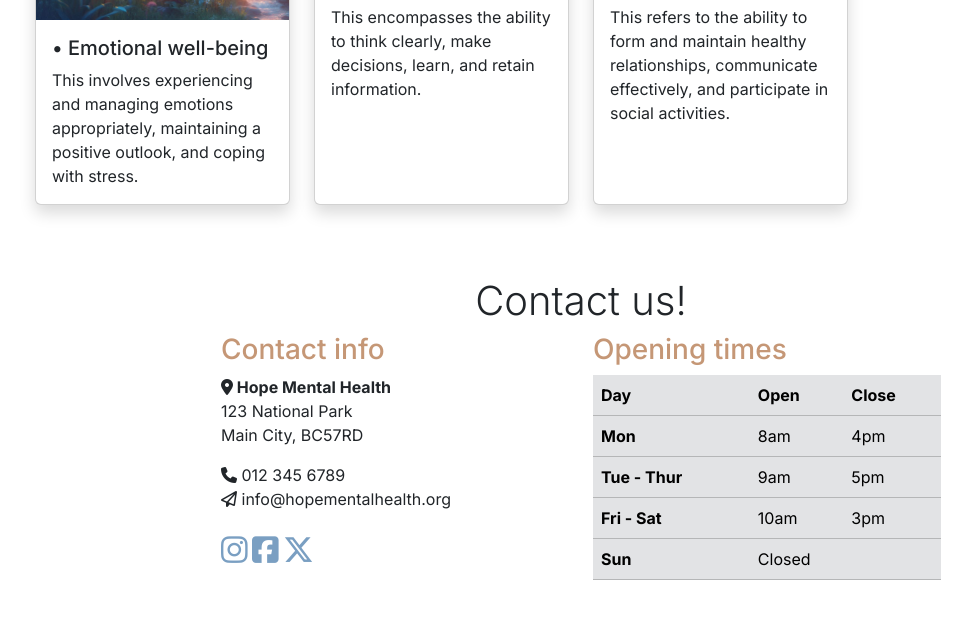
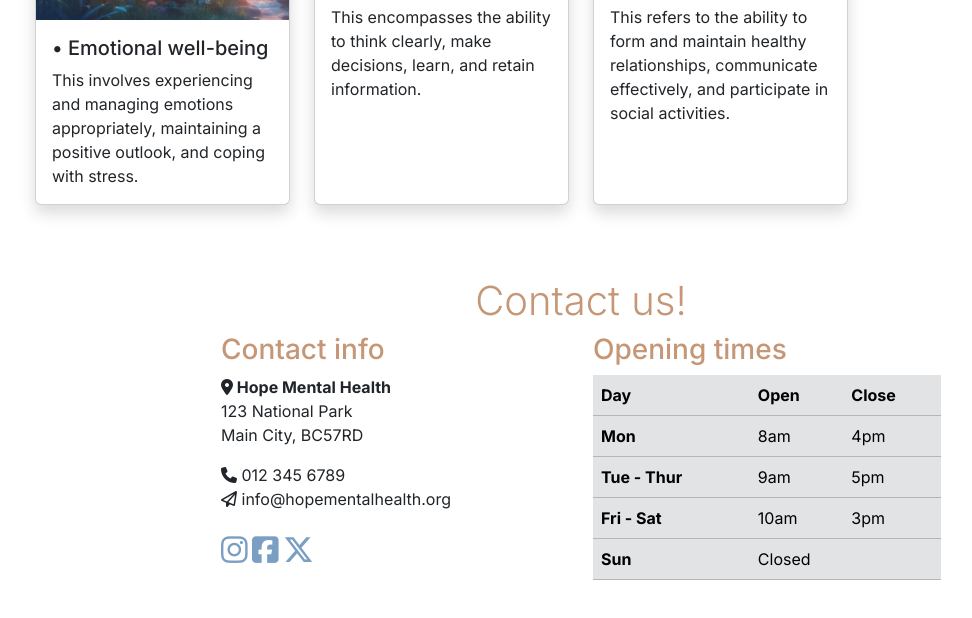
Before and after one commit to ByteNadeem/hope-project-1, a plain HTML site: page index.html in a window 1280 px wide. Shown: the part 1166-1784 px from the top of the page, without its empty margins (59-1031 px from the left). Drawn offline with nearby package versions, Linux system fonts and the light colour scheme; a web font is replaced by a local one.

Commit message:
changed h2 heading color to secondary color

```diff
--- a/assets/css/style.css
+++ b/assets/css/style.css
@@ -63,6 +63,13 @@ h1, h2, h3, h4, h5, h6 {
     padding: 8rem 0;
 }
 
+
+/*Footer Styles */
+
+#contact h2 {
+    color:var(--highlight-color);
+}
+
 #contact {
     background-color:var(--primary-color);
         padding-bottom: 3rem;
```
Also changed, not shown: about.html (added).
